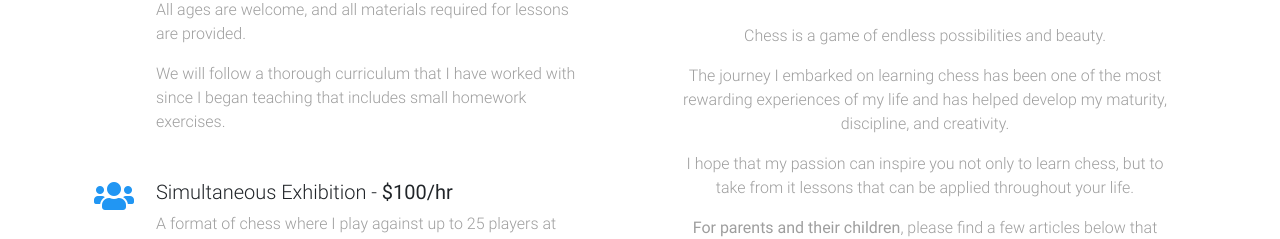
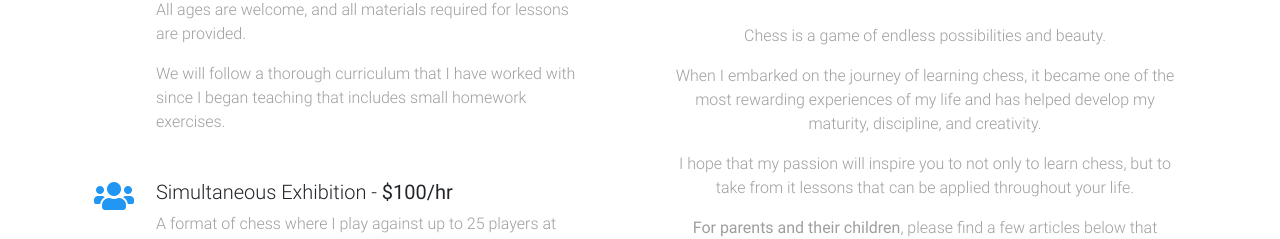
Before and after one commit to antblessing/antblessing.github.io, a plain HTML site: page index.html in a window 1280 px wide. Shown: the part 1455-1694 px from the top of the page. Drawn offline with Linux system fonts and the light colour scheme.

Commit message:
Reword some sentences.

```diff
--- a/index.html
+++ b/index.html
@@ -206,8 +206,8 @@
             </p>
             <div class="col-12">
               <p class="grey-text" style="text-align: center;">Chess is a game of endless possibilities and beauty.</p>
-              <p class="grey-text" style="text-align: center;">The journey I embarked on learning chess has been one of the most rewarding experiences of my life and has helped develop my maturity, discipline, and creativity.</p>
-              <p class="grey-text" style="text-align: center;">I hope that my passion can inspire you not only to learn chess, but to take from it lessons that can be applied throughout your life.</p>
+              <p class="grey-text" style="text-align: center;">When I embarked on the journey of learning chess, it became one of the most rewarding experiences of my life and has helped develop my maturity, discipline, and creativity.</p>
+              <p class="grey-text" style="text-align: center;">I hope that my passion will inspire you to not only to learn chess, but to take from it lessons that can be applied throughout your life.</p>
               <p class="grey-text" style="text-align: center;"><strong>For parents and their children</strong>, please find a few articles below that explore the benefits of chess.</p>
               <ul>
                 <li><a href="https://www.mother.ly/parenting/teaching-kids-play-chess-worth-time-effort" target="#_">Article from mother.ly on the benefits of chess for kids.</a></li>
```
